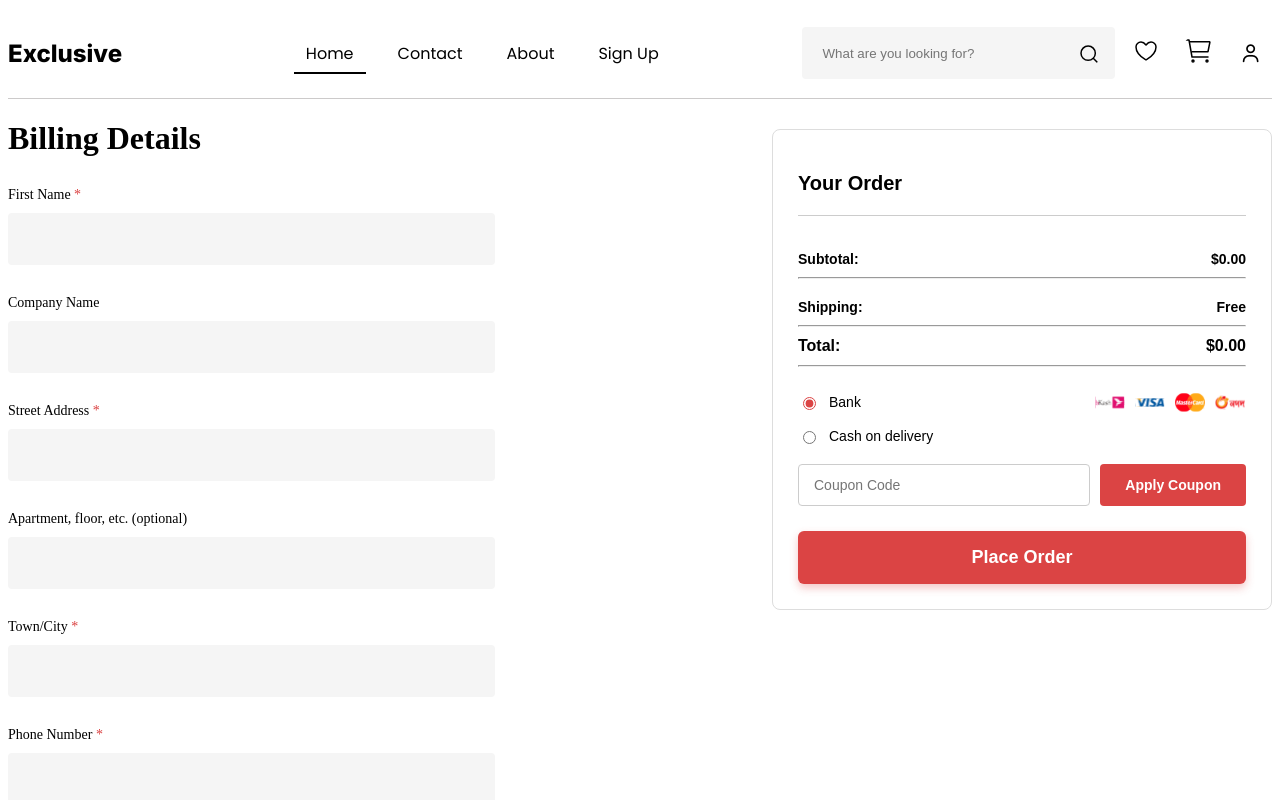
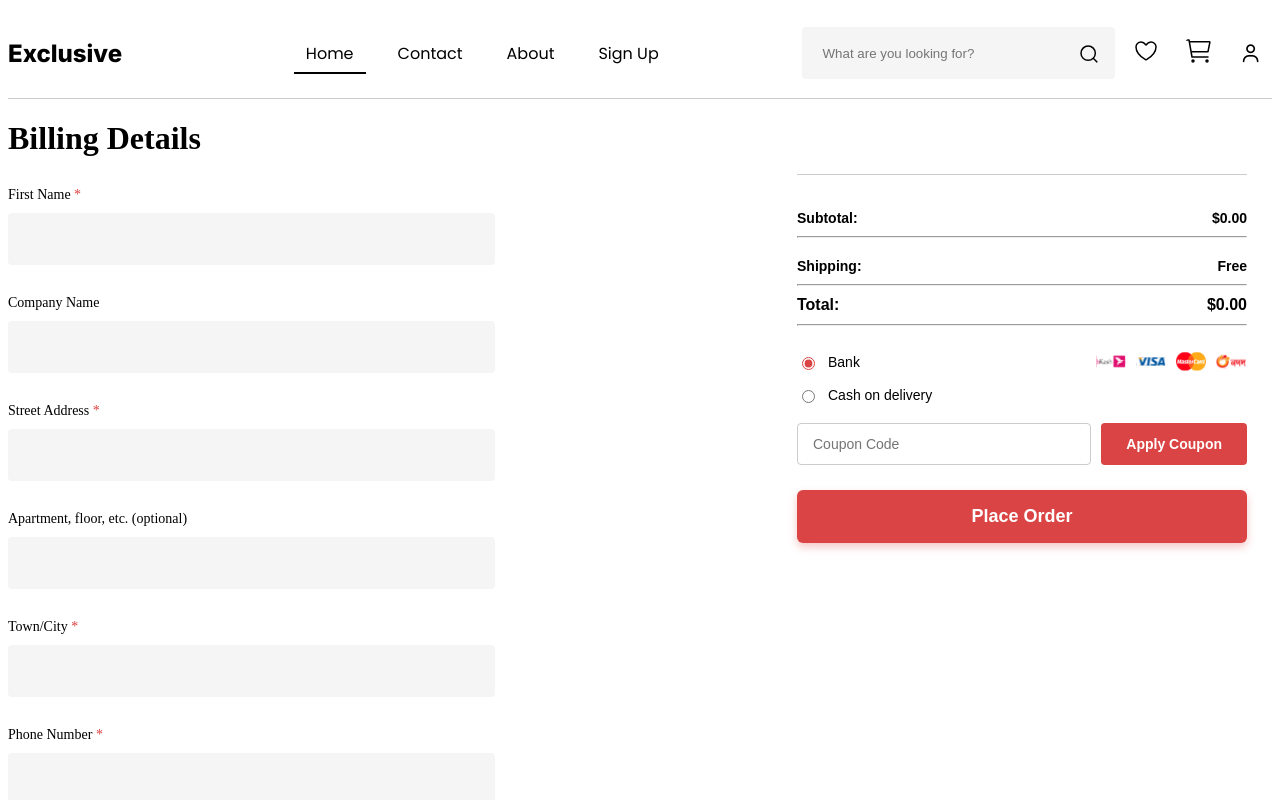
Before and after one commit to necos2010/E-COMMERCE-team-project, a React (Vite) app: page /cheskout in a window 1280 px wide. Shown: the top 800 px of the page. Built offline with nearby package versions, Linux system fonts and the light colour scheme.

Commit message:
Wishlist

```diff
--- a/src/components/Cheskout/Cheskout.module.css
+++ b/src/components/Cheskout/Cheskout.module.css
@@ -43,12 +43,12 @@
   color: #555;
 }
 
-/* ORDER SUMMARY */
+
 .orderSummary {
   flex: 1;
   max-width: 500px;
   background: #fff;
-  border: 1px solid #ddd;
+
   padding: 25px;
   border-radius: 8px;
   box-sizing: border-box;
--- a/src/components/Cheskout/Cheskout.tsx
+++ b/src/components/Cheskout/Cheskout.tsx
@@ -53,7 +53,6 @@ function Cheskout() {
         </div>
 
         <div className={styles.orderSummary}>
-          <h2>Your Order</h2>
          {cart.map((item) => (
   <div key={item.id} className={styles.cartItem}>
     <img src={item.image} alt={item.title} className={styles.itemImage} />
```
